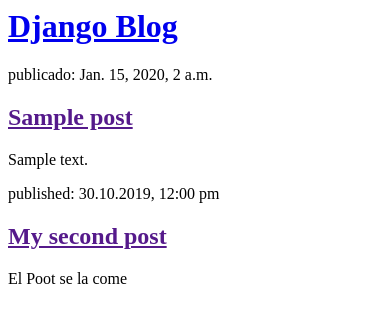
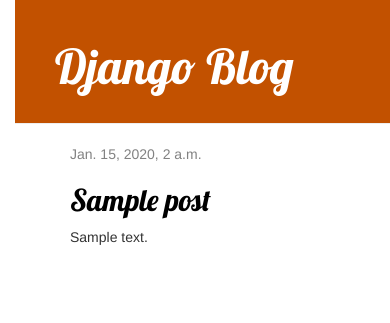
Before and after one commit to guzmangv9/my-first-blog, a Django app: template blog/templates/blog/post_list.html in a window 390 px wide. Shown: the top 323 px of the page. Run offline with Django 3.2, Linux system fonts and the light colour scheme; the template is opened without the code that fills it: values that come from a table or form of the project are taken from there, others are empty; tables that the repository leaves empty hold one stand-in row (values such as "Sample post"); some libraries are stand-ins or nearby versions.

Commit message:
Agregadas vists y plantilla para el detalle del post del blog asi como también CSS para el sitio.

```diff
--- /dev/null
+++ b/blog/static/css/blog.css
@@ -0,0 +1,59 @@
+h1 a, h2 a {
+     color: #C25100;
+}
+
+body {
+    padding-left: 15px;
+}
+
+h1 a {
+    color: #FCA205;
+    font-family: 'Lobster';
+}
+
+.page-header {
+    background-color: #C25100;
+    margin-top: 0;
+    padding: 20px 20px 20px 40px;
+}
+
+.page-header h1, .page-header h1 a, .page-header h1 a:visited, .page-header h1 a:active {
+    color: #ffffff;
+    font-size: 36pt;
+    text-decoration: none;
+}
+
+.content {
+    margin-left: 40px;
+}
+
+h1, h2, h3, h4 {
+    font-family: 'Lobster', cursive;
+}
+
+.date {
+    color: #828282;
+}
+
+.save {
+    float: right;
+}
+
+.post-form textarea, .post-form input {
+    width: 100%;
+}
+
+.top-menu, .top-menu:hover, .top-menu:visited {
+    color: #ffffff;
+    float: right;
+    font-size: 26pt;
+    margin-right: 20px;
+}
+
+.post {
+    margin-bottom: 70px;
+}
+
+.post h2 a, .post h2 a:visited {
+    color: #000000;
+}
--- /dev/null
+++ b/blog/templates/blog/base.html
@@ -0,0 +1,31 @@
+{% load static %}
+<html>
+    <head>
+        <title>Django blog</title>
+        <link rel="stylesheet" href="//maxcdn.bootstrapcdn.com/bootstrap/3.2.0/css/bootstrap.min.css">
+        <link rel="stylesheet" href="//maxcdn.bootstrapcdn.com/bootstrap/3.2.0/css/bootstrap-theme.min.css">
+        <link href='//fonts.googleapis.com/css?family=Lobster&subset=latin,latin-ext' rel='stylesheet' type='text/css'>
+        <link rel="stylesheet" href="{% static 'css/blog.css' %}">
+    </head>
+    <body>
+        <div class="page-header">
+            <h1><a href="/">Django Blog</a></h1>
+        </div>
+
+        <div class="content container">
+            <div class="row">
+                <div class="col-md-8">
+                {% for post in posts %}
+                    <div class="post">
+                        <div class="date">
+                            {{ post.published_date }}
+                        </div>
+                        <h2><a href="">{{ post.title }}</a></h2>
+                        <p>{{ post.text|linebreaksbr }}</p>
+                    </div>
+                {% endfor %}
+                </div>
+            </div>
+        </div>
+    </body>
+</html>
--- a/blog/templates/blog/post_list.html
+++ b/blog/templates/blog/post_list.html
@@ -1,25 +1,13 @@
-<html>
-    <head>
-        <title>Django blog</title>
-    </head>
-    <body>
-        <div>
-            <h1><a href="/">Django Blog</a></h1>
-        </div>
+{% extends 'blog/base.html' %}
 
-        {% for post in posts %}
-        <div>
-        	<p> publicado: {{ post.published_date }}</p>
-        	<h2><a href="">{{ post.title }}</a></h2>
+{% block content %}
+	{% for post in posts %}
+    	<div class="post">
+        	<div class="date">
+            	{{ post.published_date }}
+        	</div>
+        	<h2><a href="{% url 'post_detail' pk=post.pk %}">{{ post.title }}</a></h2>
         	<p>{{ post.text|linebreaksbr }}</p>
-
-        </div>
-        {% endfor %}
-
-        <div>
-            <p>published: 30.10.2019, 12:00 pm</p>
-            <h2><a href="">My second post</a></h2>
-            <p>El Poot se la come</p>
-        </div>
-    </body>
-</html>
+    	</div>
+	{% endfor %}
+{% endblock %}
--- a/blog/urls.py
+++ b/blog/urls.py
@@ -3,4 +3,5 @@
 
 urlpatterns = [
     path('', views.post_list, name='post_list'),
+    path('post/<int:pk>/', views.post_detail, name='post_detail'),
 ]
```
Also changed, not shown: blog/templates/blog/post_detail.html (added, +13 -0 lines), blog/views.py (+7 -1 lines).
